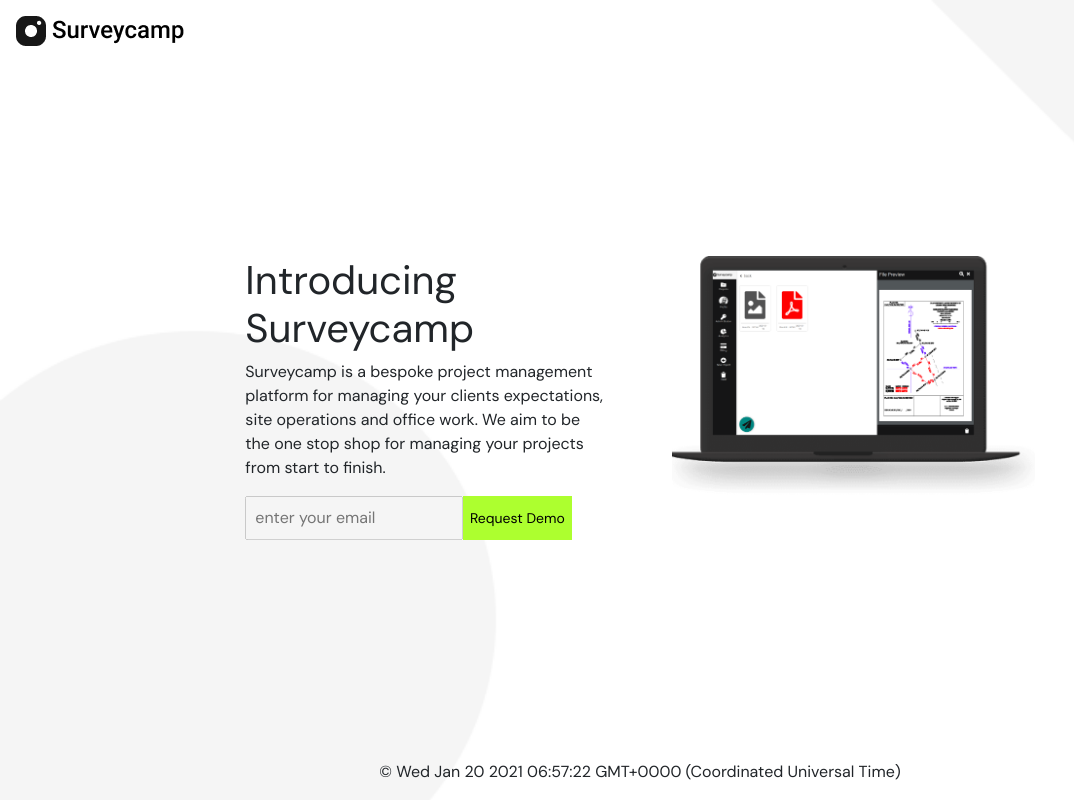
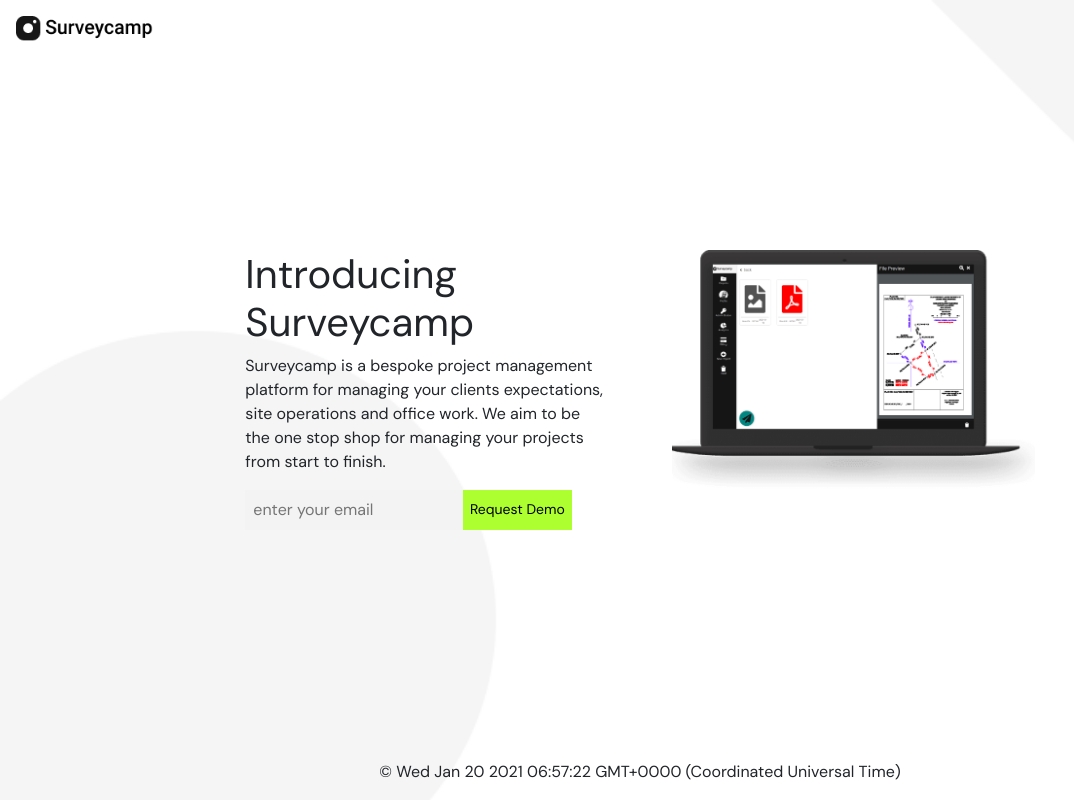
Before and after one commit to surveycamp/lunch.surveycamp.co, a React (Create React App) app: page / in a window 1280 px wide. Shown: the whole page, without its empty margins (0-1074 px from the left). Built offline with nearby package versions, Linux system fonts and the light colour scheme.

Commit message:
chore: style update

```diff
--- a/src/App.css
+++ b/src/App.css
@@ -9,8 +9,12 @@
 .App-header {
   padding: 1em;
 }
+.App-header div {
+  width: 150px;
+}
 .App-header img {
   height: auto;
+  width: 100%;
 }
 article.container {
   margin: 3em auto;
@@ -30,6 +34,7 @@
 input {
   padding: .5em;
   width: 70%;
+  border: none !important;
 }
 button {
   background: greenyellow;
--- a/src/App.js
+++ b/src/App.js
@@ -8,7 +8,6 @@
         <header className="App-header">
           <div>
             <img src={logo} alt="brand logo" />
-            {/* <h3>Surveycamp</h3> */}
           </div>
         </header>
 
```
Also changed, not shown: 1 other file (tests, documents, lock files or other folders).
